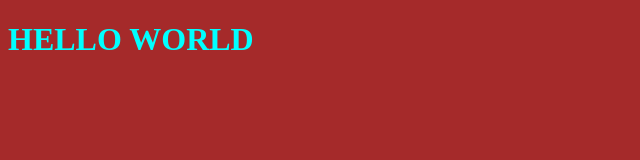
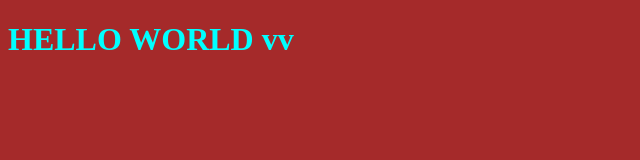
Before and after one commit to AbhishekTyagi1008/demobr, a plain HTML site: page index.html in a window 1280 px wide. Shown: the full height of the page, 0-640 px from the left. Drawn offline with Linux system fonts and the light colour scheme.

Commit message:
changedtext

```diff
--- a/index.html
+++ b/index.html
@@ -3,5 +3,5 @@
 <link rel="stylesheet" href="style.css">
 </head>
 <body>
-    <h1>HELLO WORLD</h1>
+    <h1>HELLO WORLD vv</h1>
 </body>
```
